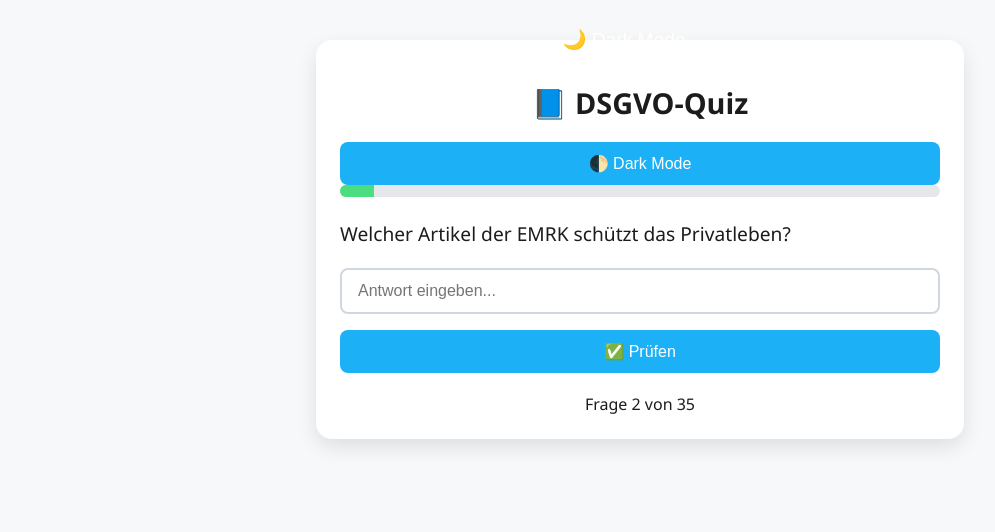
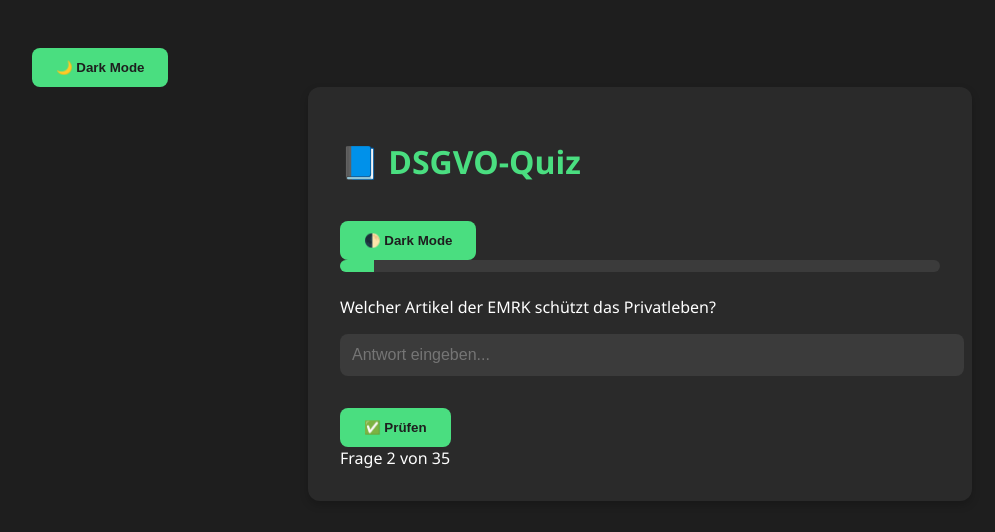
Before and after one commit to sleischel/Datenschutz, a Flask app: page /question/1 in a window 1280 px wide. Shown: the top 532 px of the page, without its empty margins (0-995 px from the left). Run offline with Flask 3, Linux system fonts and the light colour scheme.

Commit message:
Update style.css

```diff
--- a/templates/static/style.css
+++ b/templates/static/style.css
@@ -1,119 +1,76 @@
-/* Grundlegende Farben und Schrift */
 body {
-  font-family: "Segoe UI", sans-serif;
-  background-color: #f6f8fa;
-  color: #1c1c1c;
-  margin: 0;
-  padding: 0;
+    background-color: #1e1e1e;
+    color: #ffffff;
+    font-family: 'Segoe UI', Tahoma, Geneva, Verdana, sans-serif;
+    margin: 0;
+    padding: 2rem;
 }
 
-/* Container für Quiz */
 .container {
-  max-width: 600px;
-  margin: 40px auto;
-  padding: 24px;
-  background-color: #ffffff;
-  border-radius: 16px;
-  box-shadow: 0 8px 20px rgba(0, 0, 0, 0.1);
+    max-width: 600px;
+    margin: auto;
+    background-color: #2a2a2a;
+    padding: 2rem;
+    border-radius: 12px;
+    box-shadow: 0 4px 8px rgba(0,0,0,0.2);
 }
 
-/* Überschrift */
-h1 {
-  text-align: center;
-  font-size: 1.8em;
-  margin-bottom: 20px;
+h1, h2 {
+    color: #4ade80;
 }
 
-/* Fragebox */
-.question {
-  font-size: 1.2em;
-  margin-bottom: 20px;
-  line-height: 1.4;
+form {
+    margin-top: 1.5rem;
 }
 
-/* Eingabefeld */
 input[type="text"] {
-  width: 100%;
-  padding: 12px 16px;
-  font-size: 1em;
-  border: 2px solid #d0d7de;
-  border-radius: 8px;
-  box-sizing: border-box;
-  margin-bottom: 16px;
-  transition: border-color 0.2s;
+    width: 100%;
+    padding: 0.75rem;
+    border: none;
+    border-radius: 8px;
+    margin-bottom: 1rem;
+    font-size: 1rem;
+    background-color: #3b3b3b;
+    color: white;
 }
 
-input[type="text"]:focus {
-  outline: none;
-  border-color: #1cb0f6;
+button, a.button {
+    display: inline-block;
+    background-color: #4ade80;
+    color: #1e1e1e;
+    padding: 0.75rem 1.5rem;
+    border: none;
+    border-radius: 8px;
+    font-weight: bold;
+    text-decoration: none;
+    cursor: pointer;
+    transition: background-color 0.2s ease;
+    margin-top: 1rem;
 }
 
-/* Button */
-button {
-  background-color: #1cb0f6;
-  color: white;
-  padding: 12px 24px;
-  border: none;
-  border-radius: 8px;
-  font-size: 1em;
-  cursor: pointer;
-  width: 100%;
-  transition: background-color 0.3s;
+button:hover, a.button:hover {
+    background-color: #22c55e;
 }
 
-button:hover {
-  background-color: #1094cc;
-}
-
-/* Feedback */
 .feedback {
-  padding: 12px;
-  border-radius: 8px;
-  margin-bottom: 16px;
-  font-weight: bold;
-  text-align: center;
+    font-weight: bold;
+    margin-top: 1rem;
+    padding: 1rem;
+    border-radius: 8px;
 }
 
 .feedback.correct {
-  background-color: #d4f5dd;
-  color: #218739;
+    background-color: #14532d;
+    color: #bbf7d0;
 }
 
-.feedback.incorrect {
-  background-color: #fdecea;
-  color: #b32424;
+.feedback.wrong {
+    background-color: #7f1d1d;
+    color: #fecaca;
 }
 
-/* Erklärung */
-.explanation {
-  background-color: #f1f5f9;
-  padding: 12px;
-  border-left: 4px solid #1cb0f6;
-  border-radius: 6px;
-  margin-bottom: 16px;
-}
-
-/* Link zur nächsten Frage */
-.footer {
-  text-align: center;
-  margin-top: 20px;
-}
-
-.footer a {
-  text-decoration: none;
-  background-color: #f5f5f5;
-  color: #1cb0f6;
-  padding: 10px 16px;
-  border-radius: 6px;
-  font-weight: 600;
-  transition: background-color 0.3s;
-}
-
-.footer a:hover {
-  background-color: #e1eaff;
-}
 .progress-container {
-    background-color: #e5e7eb;
+    background-color: #3b3b3b;
     border-radius: 999px;
     height: 12px;
     margin-bottom: 1.5rem;
@@ -125,21 +82,3 @@ button:hover {
     height: 100%;
     transition: width 0.3s ease;
 }
-body.dark {
-    background-color: #1f2937;
-    color: #f3f4f6;
-}
-
-body.dark .container {
-    background-color: #374151;
-}
-
-#darkModeToggle {
-    position: absolute;
-    top: 1rem;
-    right: 1rem;
-    background: none;
-    border: none;
-    font-size: 1.2rem;
-    cursor: pointer;
-}
```
